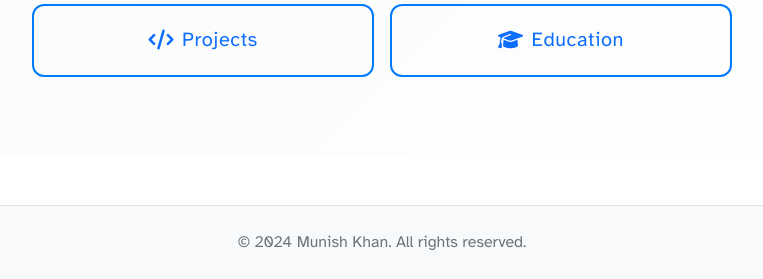
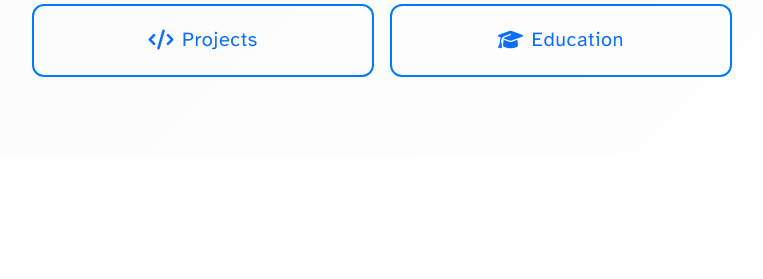
Before and after one commit to krakenkhan/Porfolio, a Flask app: page / in a window 1280 px wide. Shown: the part 783-1062 px from the top of the page, without its empty margins (258-1021 px from the left). After the commit the page ends 860 px from the top, so only its background shows below. Run offline with Flask 3, Linux system fonts and the light colour scheme; some libraries are stand-ins or nearby versions.

Commit message:
Remove the website footer to streamline page design and user experience
Remove footer from base.html, adjust main-content min-height in style.css and delete footer_text from app.py.

Replit-Commit-Author: Agent
Replit-Commit-Session-Id: 61208d4c-1ece-423e-9574-ebc33f0e6590
Replit-Commit-Checkpoint-Type: full_checkpoint
Replit-Commit-Screenshot-Url: https://storage.googleapis.com/screenshot-production-us-central1/eef81ef6-64a7-4bef-9dd6-a192ea70b0c5/61208d4c-1ece-423e-9574-ebc33f0e6590/2hs6eUP

```diff
--- a/app.py
+++ b/app.py
@@ -29,7 +29,7 @@ CONTENT = {
         'skills_subtitle': 'Technologies and tools I work with',
         'skills_coming_soon': 'Skills Overview Coming Soon',
         'skills_description': "I'm preparing a comprehensive overview of my technical skills. Check back soon!",
-        'footer_text': 'All rights reserved.',
+
         'dark_mode': 'Dark Mode',
         'light_mode': 'Light Mode',
         'my_projects': 'My Projects',
@@ -80,7 +80,7 @@ CONTENT = {
         'skills_subtitle': 'Technologien und Tools, mit denen ich arbeite',
         'skills_coming_soon': 'Fähigkeitsübersicht kommt bald',
         'skills_description': 'Ich bereite eine umfassende Übersicht meiner technischen Fähigkeiten vor. Schauen Sie bald wieder vorbei!',
-        'footer_text': 'Alle Rechte vorbehalten.',
+
         'dark_mode': 'Dunkler Modus',
         'light_mode': 'Heller Modus',
         'my_projects': 'Meine Projekte',
--- a/static/css/style.css
+++ b/static/css/style.css
@@ -46,7 +46,7 @@ body {
 /* Main Content */
 .main-content {
     padding-top: 80px;
-    min-height: calc(100vh - 160px);
+    min-height: calc(100vh - 80px);
 }
 
 /* Navigation */
--- a/templates/base.html
+++ b/templates/base.html
@@ -59,12 +59,7 @@
         {% block content %}{% endblock %}
     </main>
 
-    <!-- Footer -->
-    <footer class="text-center py-4 mt-5">
-        <div class="container">
-            <p class="mb-0 text-muted">&copy; 2024 Munish Khan. {{ content.footer_text }}</p>
-        </div>
-    </footer>
+
 
     <!-- Bootstrap JS -->
     <script src="https://cdn.jsdelivr.net/npm/bootstrap@5.3.0/dist/js/bootstrap.bundle.min.js"></script>
```
